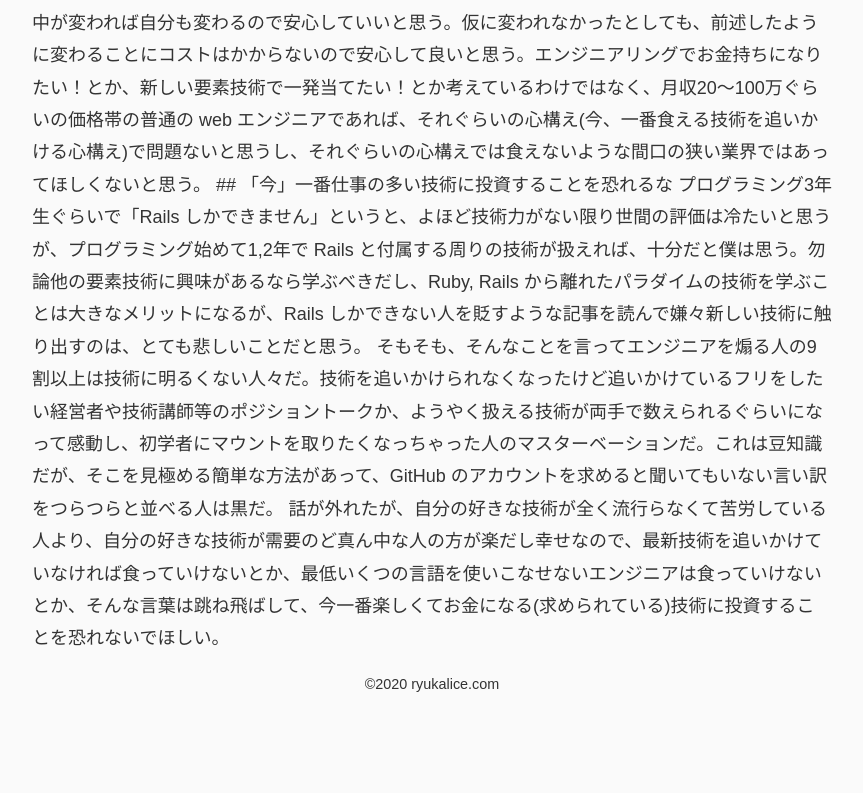
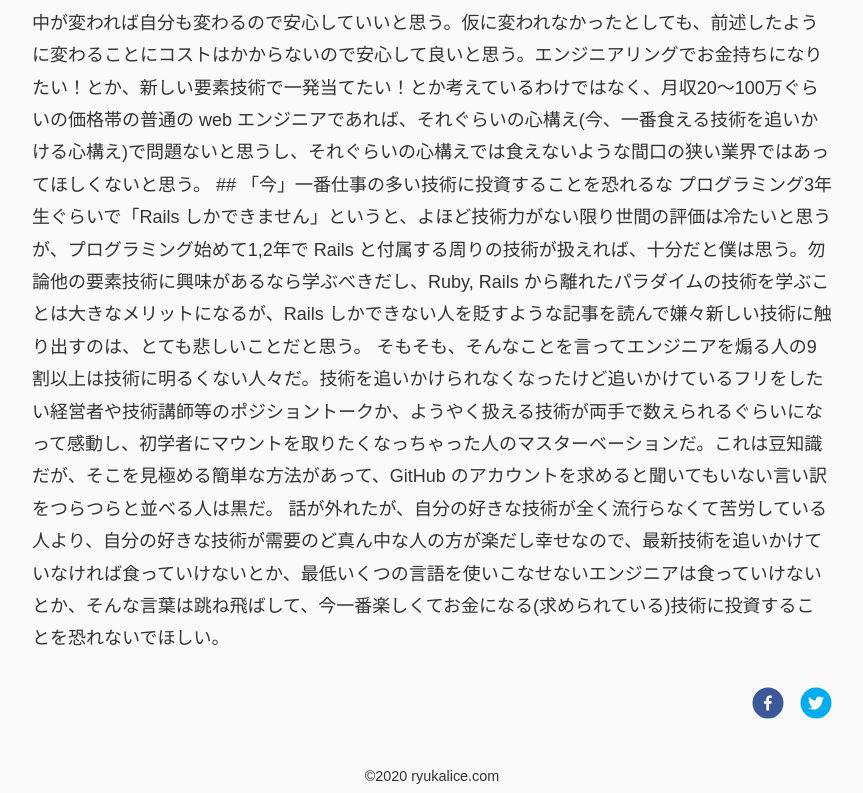
Before and after one commit to ryukalice/ryukalice, a Next.js app: page /blog/ale-for-rails-beginners in a window 1280 px wide. Shown: the part 1651-2444 px from the top of the page, without its empty margins (208-1071 px from the left). Before the commit the page ends 2351 px from the top, so only its background shows below. Built offline with nearby package versions, Linux system fonts and the light colour scheme.

Commit message:
Add share buttons to post page

```diff
--- a/package.json
+++ b/package.json
@@ -36,6 +36,7 @@
     "npm": "^6.14.5",
     "react": "^16.13.1",
     "react-dom": "^16.13.1",
+    "react-share": "^4.2.0",
     "remark": "^12.0.0",
     "remark-highlight.js": "^6.0.0",
     "remark-html": "^11.0.2",
--- /dev/null
+++ b/src/components/ShareButtons.tsx
@@ -0,0 +1,34 @@
+import styled from "styled-components";
+import {
+  FacebookShareButton,
+  FacebookIcon,
+  TwitterShareButton,
+  TwitterIcon,
+} from "react-share";
+
+const Buttons = styled.ul`
+  text-align: right;
+  list-style: none;
+  margin-top: 32px;
+
+  li {
+    padding-left: 16px;
+    display: inline;
+  }
+`;
+
+export const ShareButtons = ({ url }: { url: string }) => (
+  <Buttons>
+    <li>
+      <FacebookShareButton url={url}>
+        <FacebookIcon size={32} round />
+      </FacebookShareButton>
+    </li>
+
+    <li>
+      <TwitterShareButton url={url}>
+        <TwitterIcon size={32} round />
+      </TwitterShareButton>
+    </li>
+  </Buttons>
+);
--- a/src/pages/blog/[id].tsx
+++ b/src/pages/blog/[id].tsx
@@ -1,7 +1,9 @@
 /* eslint-disable react/no-danger */
 import { getPostIds, getPost } from "utils/Posts";
 import Head from "next/head";
+import { useRouter } from "next/router";
 import { GetStaticProps, GetStaticPaths } from "next";
+import { ShareButtons } from "components/ShareButtons";
 
 type PostType = {
   date: string;
@@ -19,6 +21,8 @@ export const Post = ({ post }: { post: PostType }) => (
       <div className="posted-on">{post.date}</div>
       <div dangerouslySetInnerHTML={{ __html: post.content }} />
     </article>
+
+    <ShareButtons url={`http://ryukalice.com${useRouter().asPath}`} />
   </>
 );
 
```
Also changed, not shown: 1 other file (tests, documents, lock files or other folders).
